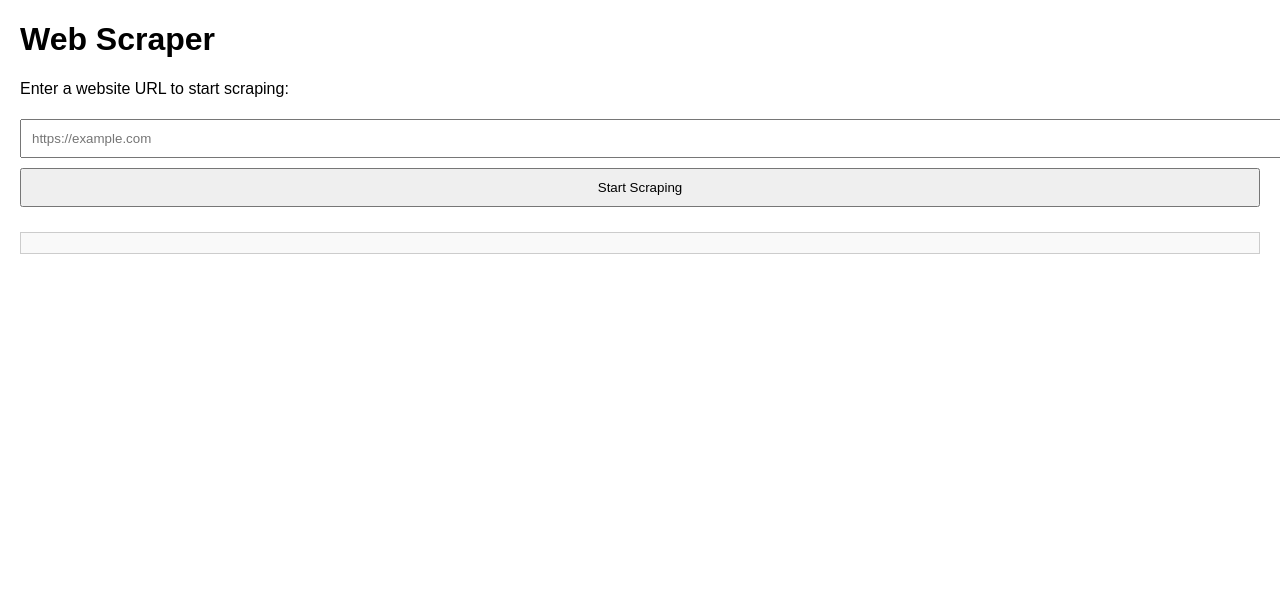
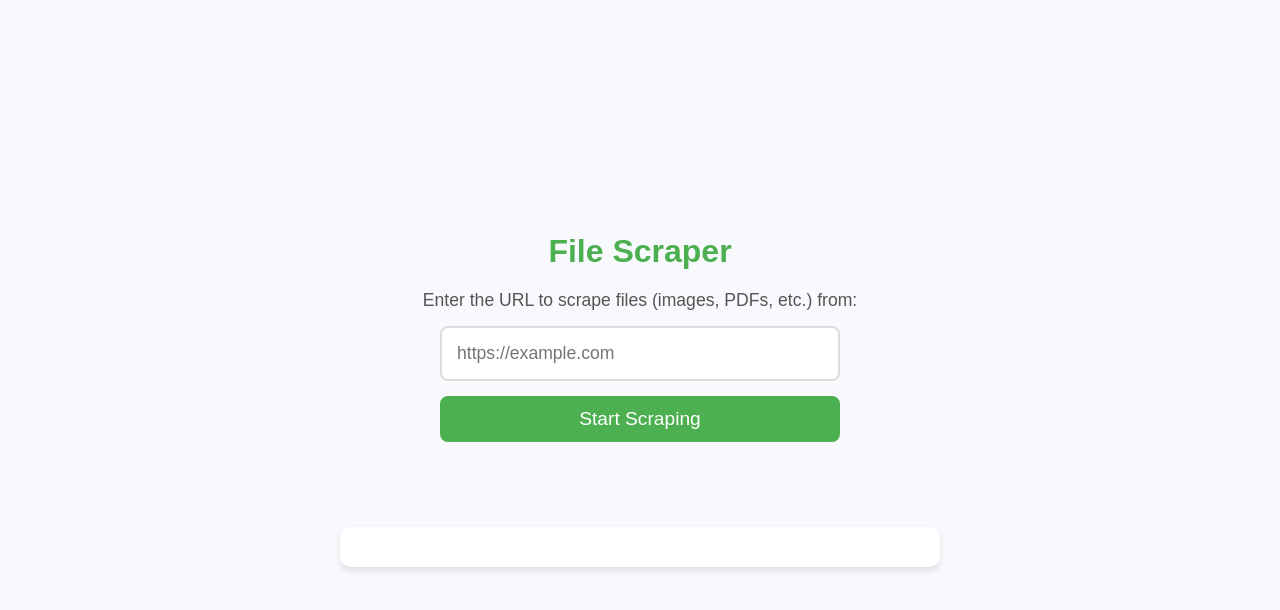
Before and after one commit to Transactic/scrape, a plain HTML site: page index.html in a window 1280 px wide. Drawn offline with Linux system fonts and the light colour scheme.

Commit message:
Update index.html

```diff
--- a/index.html
+++ b/index.html
@@ -3,42 +3,137 @@
 <head>
     <meta charset="UTF-8">
     <meta name="viewport" content="width=device-width, initial-scale=1.0">
-    <title>Web Scraper</title>
+    <title>File Scraper</title>
     <style>
+        /* Basic Reset */
+        * {
+            margin: 0;
+            padding: 0;
+            box-sizing: border-box;
+        }
+
+        /* Body Styling */
         body {
-            font-family: Arial, sans-serif;
-            margin: 20px;
+            font-family: 'Arial', sans-serif;
+            background-color: #f7f9fc;
+            color: #333;
+            display: flex;
+            flex-direction: column;
+            justify-content: center;
+            align-items: center;
+            height: 100vh;
+            padding: 20px;
         }
-        input, button {
-            padding: 10px;
-            margin: 5px 0;
-            width: 100%;
+
+        h1 {
+            color: #4CAF50;
+            margin-bottom: 20px;
+            font-size: 2em;
         }
-        #results {
-            margin-top: 20px;
-            max-height: 300px;
-            overflow-y: scroll;
-            border: 1px solid #ccc;
-            padding: 10px;
-            background: #f9f9f9;
+
+        p {
+            font-size: 1.1em;
+            color: #555;
+            text-align: center;
+            margin-bottom: 15px;
         }
-        .download-button {
-            padding: 5px 10px;
+
+        /* Input and Button Styles */
+        input[type="url"] {
+            padding: 15px;
+            font-size: 1.1em;
+            width: 80%;
+            max-width: 400px;
+            border: 2px solid #ddd;
+            border-radius: 8px;
+            margin-bottom: 15px;
+            transition: border-color 0.3s;
+        }
+
+        input[type="url"]:focus {
+            border-color: #4CAF50;
+        }
+
+        button {
             background-color: #4CAF50;
             color: white;
+            padding: 12px 20px;
+            font-size: 1.2em;
+            width: 80%;
+            max-width: 400px;
             border: none;
+            border-radius: 8px;
             cursor: pointer;
-            margin-top: 5px;
+            transition: background-color 0.3s;
+            margin-bottom: 30px;
         }
+
+        button:hover {
+            background-color: #45a049;
+        }
+
+        /* Results Section */
+        #results {
+            width: 80%;
+            max-width: 600px;
+            background-color: #fff;
+            padding: 20px;
+            border-radius: 10px;
+            box-shadow: 0 4px 6px rgba(0, 0, 0, 0.1);
+            overflow-y: auto;
+            max-height: 300px;
+            margin-top: 20px;
+        }
+
+        .file-item {
+            display: flex;
+            justify-content: space-between;
+            align-items: center;
+            border-bottom: 1px solid #ddd;
+            padding: 10px 0;
+        }
+
+        .file-item:last-child {
+            border-bottom: none;
+        }
+
+        .file-link {
+            color: #4CAF50;
+            font-size: 1.1em;
+            text-decoration: none;
+        }
+
+        .file-link:hover {
+            text-decoration: underline;
+        }
+
+        .download-button {
+            background-color: #4CAF50;
+            color: white;
+            padding: 8px 12px;
+            font-size: 1em;
+            border: none;
+            border-radius: 6px;
+            cursor: pointer;
+            transition: background-color 0.3s;
+        }
+
         .download-button:hover {
             background-color: #45a049;
+        }
+
+        #status {
+            font-size: 1.1em;
+            color: #333;
+            margin-top: 20px;
         }
     </style>
 </head>
 <body>
-    <h1>Web Scraper</h1>
-    <p>Enter a website URL to start scraping:</p>
-    <input type="url" id="urlInput" placeholder="https://example.com" required>
+
+    <h1>File Scraper</h1>
+    <p>Enter the URL to scrape files (images, PDFs, etc.) from:</p>
+    <input type="url" id="urlInput" placeholder="https://example.com">
     <button id="scrapeButton">Start Scraping</button>
     <p id="status"></p>
     <div id="results"></div>
@@ -49,13 +144,17 @@
             const status = document.getElementById("status");
             const results = document.getElementById("results");
 
+            // Clear previous results
+            status.textContent = "";
+            results.innerHTML = "";
+
             if (!url.startsWith("http")) {
                 alert("Please enter a valid URL with 'http://' or 'https://'.");
                 return;
             }
 
             status.textContent = "Scraping started...";
-            results.innerHTML = "";
+            results.innerHTML = ""; // Reset previous results
 
             // Use fetch to get the content of the page
             fetch(url)
@@ -66,8 +165,8 @@
 
                     // Find all <a> tags with href attributes
                     const links = doc.querySelectorAll('a[href]');
+                    const fileLinks = [];
 
-                    const fileLinks = [];
                     links.forEach(link => {
                         const href = link.getAttribute('href');
                         if (href.match(/\.(jpg|jpeg|png|gif|pdf|mp3|zip)$/)) {
@@ -75,26 +174,31 @@
                         }
                     });
 
+                    // Display the results
                     if (fileLinks.length === 0) {
-                        status.textContent = "No files found.";
+                        status.textContent = "No downloadable files found.";
                     } else {
                         status.textContent = `Found ${fileLinks.length} files.`;
                         fileLinks.forEach(file => {
+                            const fileItem = document.createElement('div');
+                            fileItem.classList.add('file-item');
+
                             const fileLink = document.createElement('a');
                             fileLink.href = file;
                             fileLink.target = "_blank";
+                            fileLink.classList.add('file-link');
                             fileLink.textContent = file;
 
                             const downloadButton = document.createElement('button');
-                            downloadButton.classList.add("download-button");
+                            downloadButton.classList.add('download-button');
                             downloadButton.textContent = "Download";
                             downloadButton.onclick = function () {
                                 window.open(file, '_blank');
                             };
 
-                            results.appendChild(fileLink);
-                            results.appendChild(downloadButton);
-                            results.appendChild(document.createElement('br'));
+                            fileItem.appendChild(fileLink);
+                            fileItem.appendChild(downloadButton);
+                            results.appendChild(fileItem);
                         });
                     }
                 })
@@ -104,5 +208,6 @@
                 });
         });
     </script>
+
 </body>
 </html>
```
